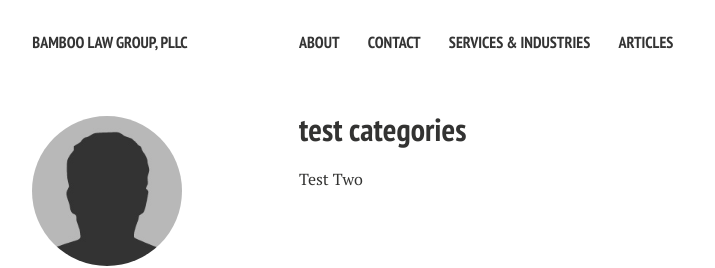
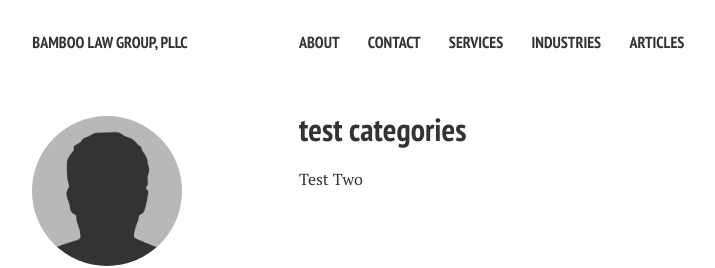
Before and after one commit to nerdyfergy/blg-site-mm3, a Jekyll site: the page built from articles/index.md, in a window 1280 px wide. Shown: the top 268 px of the page, without its empty margins (21-736 px from the left). Built offline with Jekyll 4.4.1, drawn with Linux system fonts in a browser that asks for light colours; nearby versions of some CDN libraries; part of the change alters nothing that is shown.

```diff
--- a/_data/navigation.yml
+++ b/_data/navigation.yml
@@ -6,8 +6,11 @@
 - title: Contact
   url: /contact/
 
-- title: Services & Industries
-  url: /service-and-industry/
+- title: Services
+  url: /services/
+
+- title: Industries
+  url: /industries/
 
 - title: Articles
   url: /articles/
```
